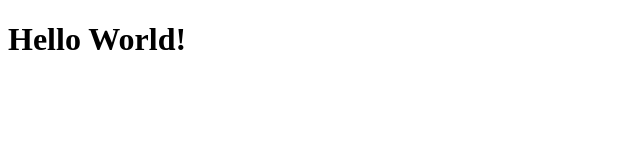
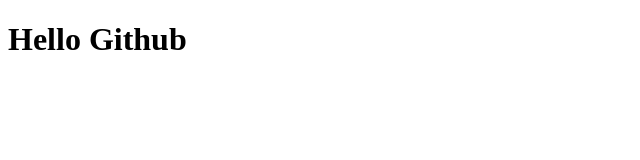
Before and after one commit to Samanseso/valentines, a plain HTML site: page index.html in a window 1280 px wide. Shown: the full height of the page, 0-640 px from the left. Drawn offline with Linux system fonts and the light colour scheme.

Commit message:
"third deploy"

```diff
--- a/index.html
+++ b/index.html
@@ -7,6 +7,6 @@
     <link rel="stylesheet" href="style.css">
 </head>
 <body>
-    <h1>Hello World!</h1>
+    <h1>Hello Github</h1>
 </body>
 </html>
```
